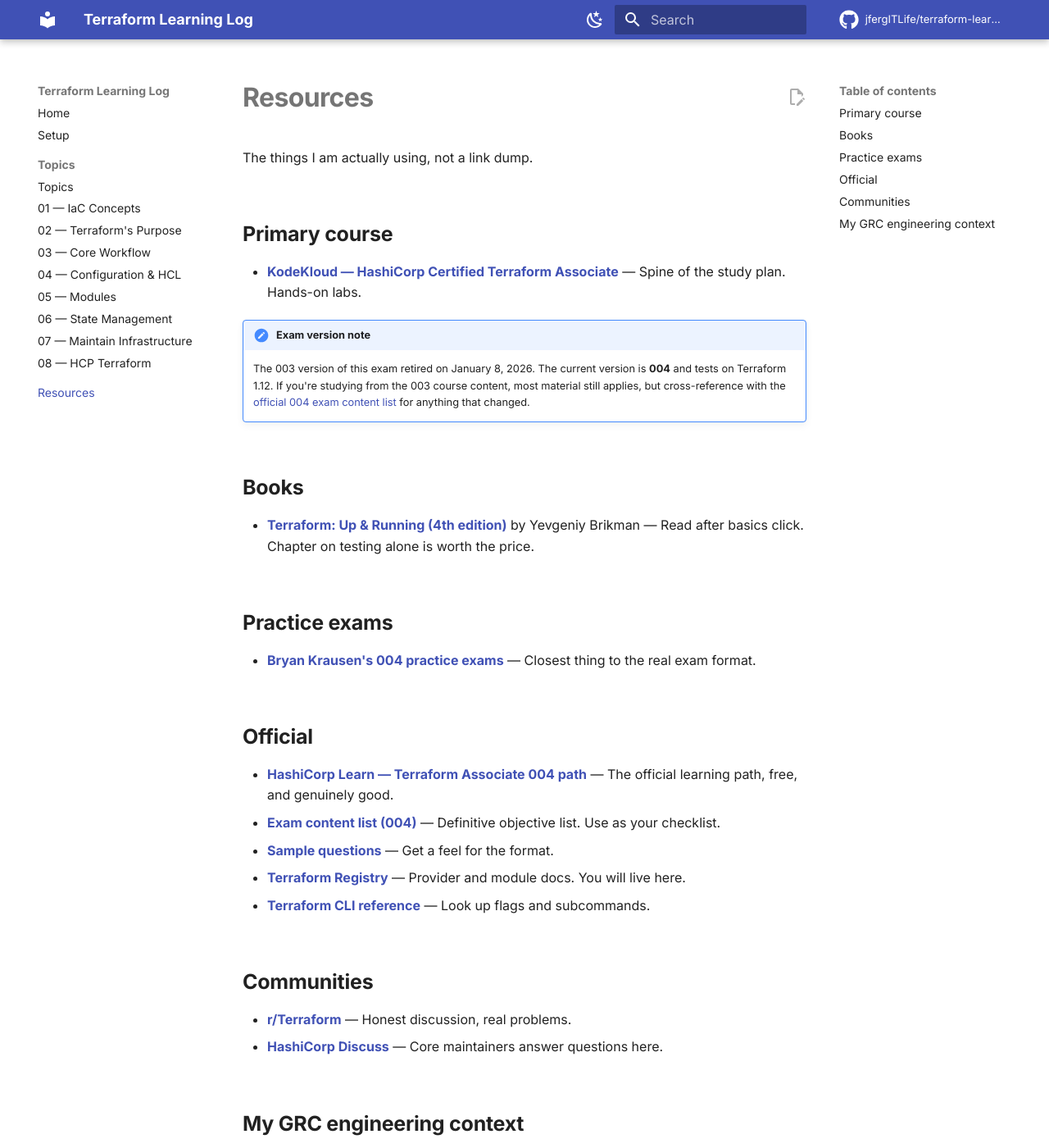
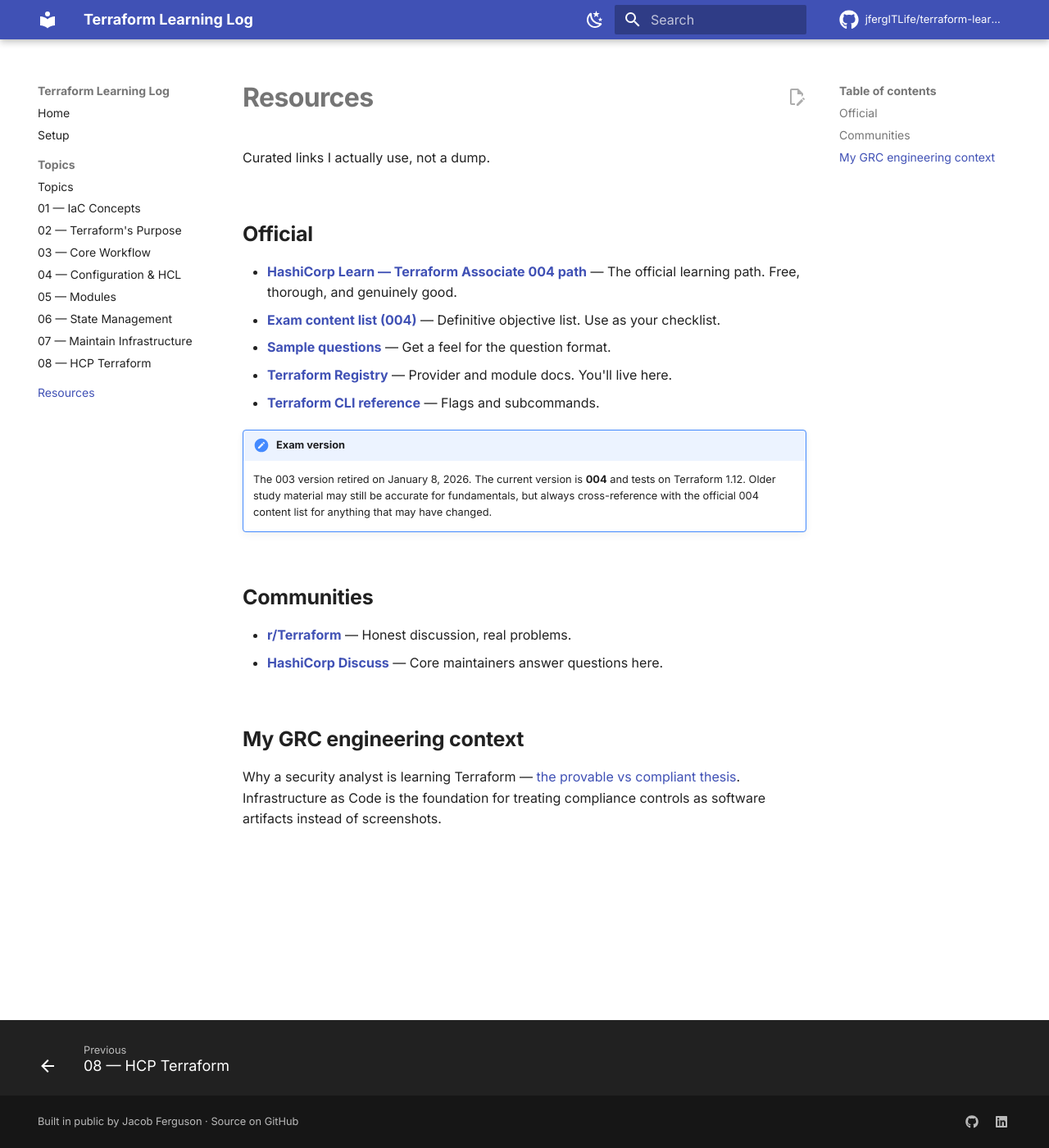
Before and after one commit to jfergITLIfe/terraform-learning-log, an MkDocs documentation site: the page built from docs/resources.md, in a window 1280 px wide and 1400 px high. Shown: the whole window at 82% size. Built offline with MkDocs 1.6.1 and Material for MkDocs 9.7.7, drawn with Linux system fonts in a browser that asks for light colours; comment, search, counter and statistics services are not loaded.

Commit message:
remove references to specific learning resources

```diff
--- a/docs/resources.md
+++ b/docs/resources.md
@@ -1,29 +1,17 @@
 # Resources
 
-The things I am actually using, not a link dump.
-
-## Primary course
-
-- **[KodeKloud — HashiCorp Certified Terraform Associate](https://kodekloud.com/courses/hashicorp-certified-terraform-associate/)** — Spine of the study plan. Hands-on labs.
-
-!!! note "Exam version note"
-    The 003 version of this exam retired on January 8, 2026. The current version is **004** and tests on Terraform 1.12. If you're studying from the 003 course content, most material still applies, but cross-reference with the [official 004 exam content list](https://developer.hashicorp.com/terraform/tutorials/certification-004/associate-review-004) for anything that changed.
-
-## Books
-
-- **[Terraform: Up & Running (4th edition)](https://www.terraformupandrunning.com/)** by Yevgeniy Brikman — Read after basics click. Chapter on testing alone is worth the price.
-
-## Practice exams
-
-- **[Bryan Krausen's 004 practice exams](https://www.udemy.com/course/terraform-associate-practice-exam/)** — Closest thing to the real exam format.
+Curated links I actually use, not a dump.
 
 ## Official
 
-- **[HashiCorp Learn — Terraform Associate 004 path](https://developer.hashicorp.com/terraform/tutorials/certification-004/associate-study-004)** — The official learning path, free, and genuinely good.
+- **[HashiCorp Learn — Terraform Associate 004 path](https://developer.hashicorp.com/terraform/tutorials/certification-004/associate-study-004)** — The official learning path. Free, thorough, and genuinely good.
 - **[Exam content list (004)](https://developer.hashicorp.com/terraform/tutorials/certification-004/associate-review-004)** — Definitive objective list. Use as your checklist.
-- **[Sample questions](https://developer.hashicorp.com/terraform/tutorials/certification-004/associate-questions-004)** — Get a feel for the format.
-- **[Terraform Registry](https://registry.terraform.io/)** — Provider and module docs. You will live here.
-- **[Terraform CLI reference](https://developer.hashicorp.com/terraform/cli/v1.12.x)** — Look up flags and subcommands.
+- **[Sample questions](https://developer.hashicorp.com/terraform/tutorials/certification-004/associate-questions-004)** — Get a feel for the question format.
+- **[Terraform Registry](https://registry.terraform.io/)** — Provider and module docs. You'll live here.
+- **[Terraform CLI reference](https://developer.hashicorp.com/terraform/cli/v1.12.x)** — Flags and subcommands.
+
+!!! note "Exam version"
+    The 003 version retired on January 8, 2026. The current version is **004** and tests on Terraform 1.12. Older study material may still be accurate for fundamentals, but always cross-reference with the official 004 content list for anything that may have changed.
 
 ## Communities
 
```
Also changed, not shown: README.md (+1 -1 lines), docs/index.md (+1 -1 lines), docs/topics/01-iac-concepts.md (+0 -1 lines), docs/topics/02-terraform-purpose.md (+0 -1 lines), docs/topics/index.md (+1 -1 lines).
